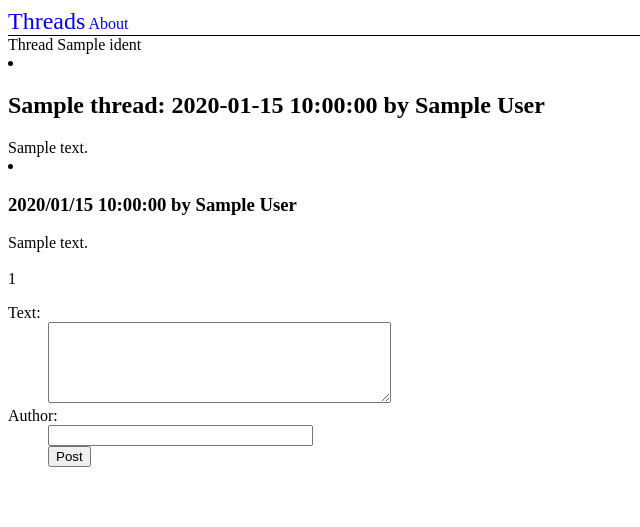
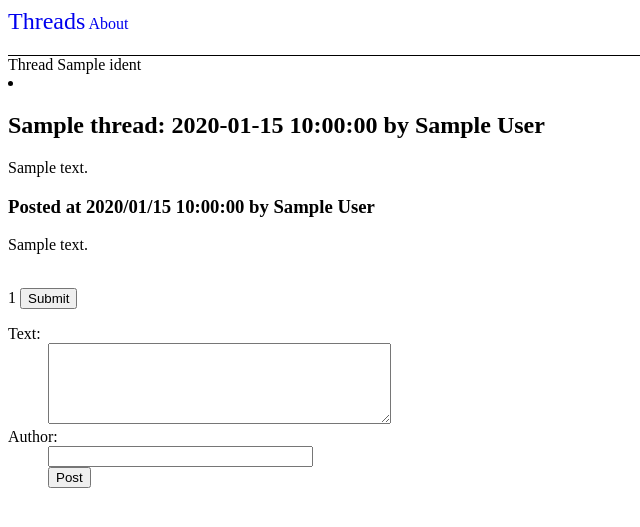
Before and after one commit to keirwl/Threads, a Flask app: template templates/thread.html in a window 1280 px wide. Shown: the top 527 px of the page, without its empty margins (0-640 px from the left). Run offline with Flask 2, Linux system fonts and the light colour scheme; the template is opened without the code that fills it: most values are stand-ins (such as "Sample title", 1, 10 or a date in 2020); some libraries are stand-ins or nearby versions.

Commit message:
added some divs

```diff
--- a/static/style.css
+++ b/static/style.css
@@ -1,5 +1,6 @@
 .navbar {
 	border-bottom: solid 1px black;
+	padding-bottom: 20px;
 }
 
 .navbar a {
--- a/templates/thread.html
+++ b/templates/thread.html
@@ -1,12 +1,24 @@
 {% extends "layout.html" %}
 {% block body %}
+<script src="{{ url_for('static', filename='thread.js') }}"></script>
 Thread {{ thread.ident }}
 <li><h2>{{ thread.title }}: {{ thread.op.timestamp }} by {{ thread.op.author }}</h2>{{ thread.op.content }}</li>
+
+
 {% for post in posts %}
-<li><h3>{{ post.timestamp.strftime("%Y/%m/%d %H:%M:%S") }} by {{ post.author }}</h3>{{ post.content }}</li>
+<div class="post_head">
+	<h3>Posted at {{ post.timestamp.strftime("%Y/%m/%d %H:%M:%S") }} by {{ post.author }}</h3>
+</div>
+<div class="post_content">
+	<p>{{ post.content }}</p>
+</div>
 {% endfor %}
+
+
 <br>
 {{ thread.num_posts }}
+<input type="submit" >
+<div class="post_form">
 	<form action="{{ thread.ident + '/post' }}" method=post>
 		<dl>
 			<dt>Text:</dt>
@@ -17,4 +29,5 @@ Thread {{ thread.ident }}
 			<dd><input type=submit value=Post></dd>
 		</dl>
 	</form>
+</div>
 {% endblock %}
```
Lines whose indentation alone changed are shown as unchanged.
